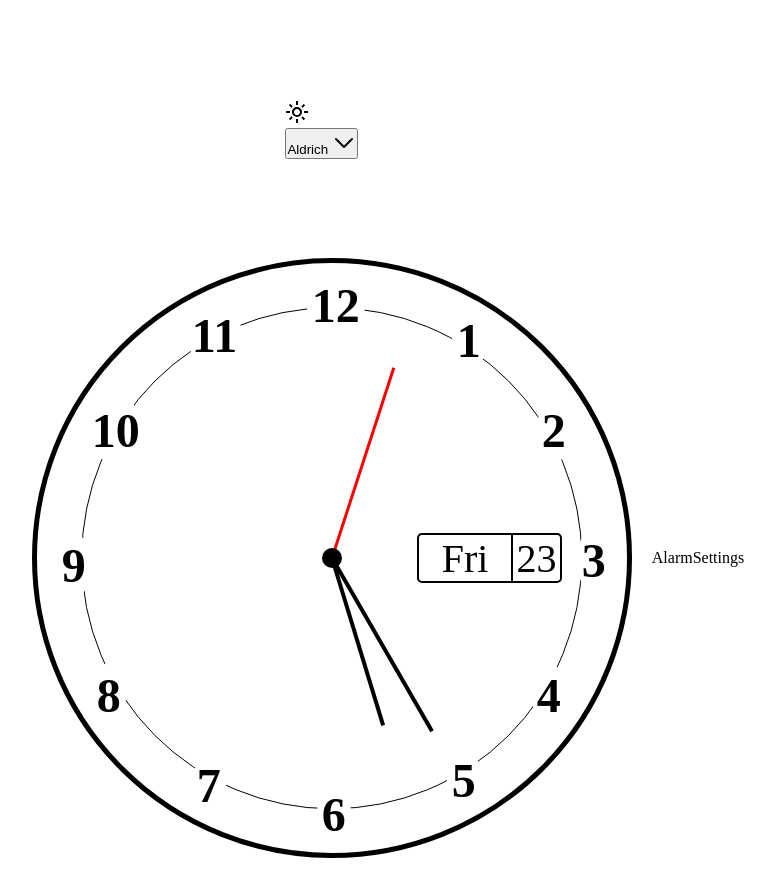
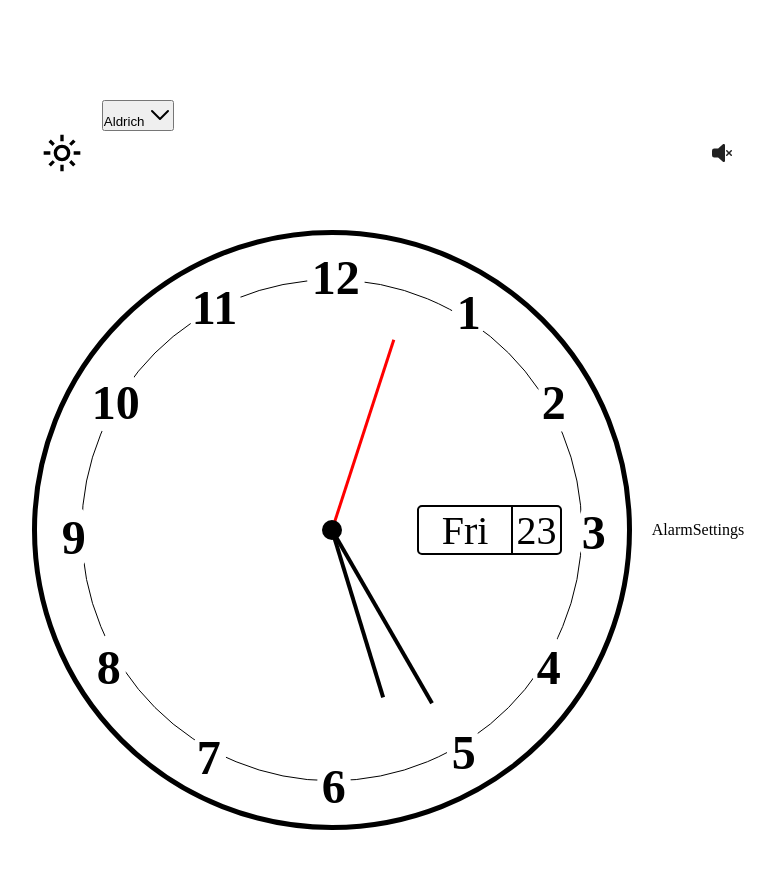
Before and after one commit to StefanRandjelovic/analogue-clock-final-project, a React (Vite) app: page / in a window 1280 px wide. Shown: the top 896 px of the page, without its empty margins (252-1027 px from the left). Built offline with nearby package versions, Linux system fonts and the light colour scheme; a web font is replaced by a local one.

Commit message:
Add a clock ticking buttton toggleable sound effect and style updates.

```diff
--- a/src/components/Navbar.jsx
+++ b/src/components/Navbar.jsx
@@ -1,17 +1,22 @@
 // DEV COMPONENTS
 import { useAtom } from "jotai";
 import { useState } from "react";
+
+// STYLES
+import "@styles/navbar.scss";
 
 // SVG
 import LightIcon from "@images/light_mode.svg";
 import DarkIcon from "@images/dark_mode.svg";
 import ChevronUp from "@images/chevron-up.svg";
 import ChevronDown from "@images/chevron-down.svg";
+import Speaker from "@images/speaker.svg";
+import SpeakerMute from "@images/speaker-mute.svg";
 
 // GLOBAL STATE
 import { darkModeStore, fontStore } from "@jotai/store.js";
 
-const Navbar = () => {
+const Navbar = ({ sound, setSound }) => {
   // GLOBAL STATE VARIABLES
   const [darkMode, setDarkMode] = useAtom(darkModeStore);
   const [fontStyle, setFontStyle] = useAtom(fontStore);
@@ -91,6 +96,13 @@ const Navbar = () => {
           </div>
         </div>
       </div>
+      <img
+        className="audioPlayer"
+        onClick={() => setSound(!sound)}
+        src={sound ? Speaker : SpeakerMute}
+        alt="Turn clock ticking on or off"
+        title={sound ? "Turn audio off" : "Turn audio on"}
+      />
     </nav>
   );
 };
```
